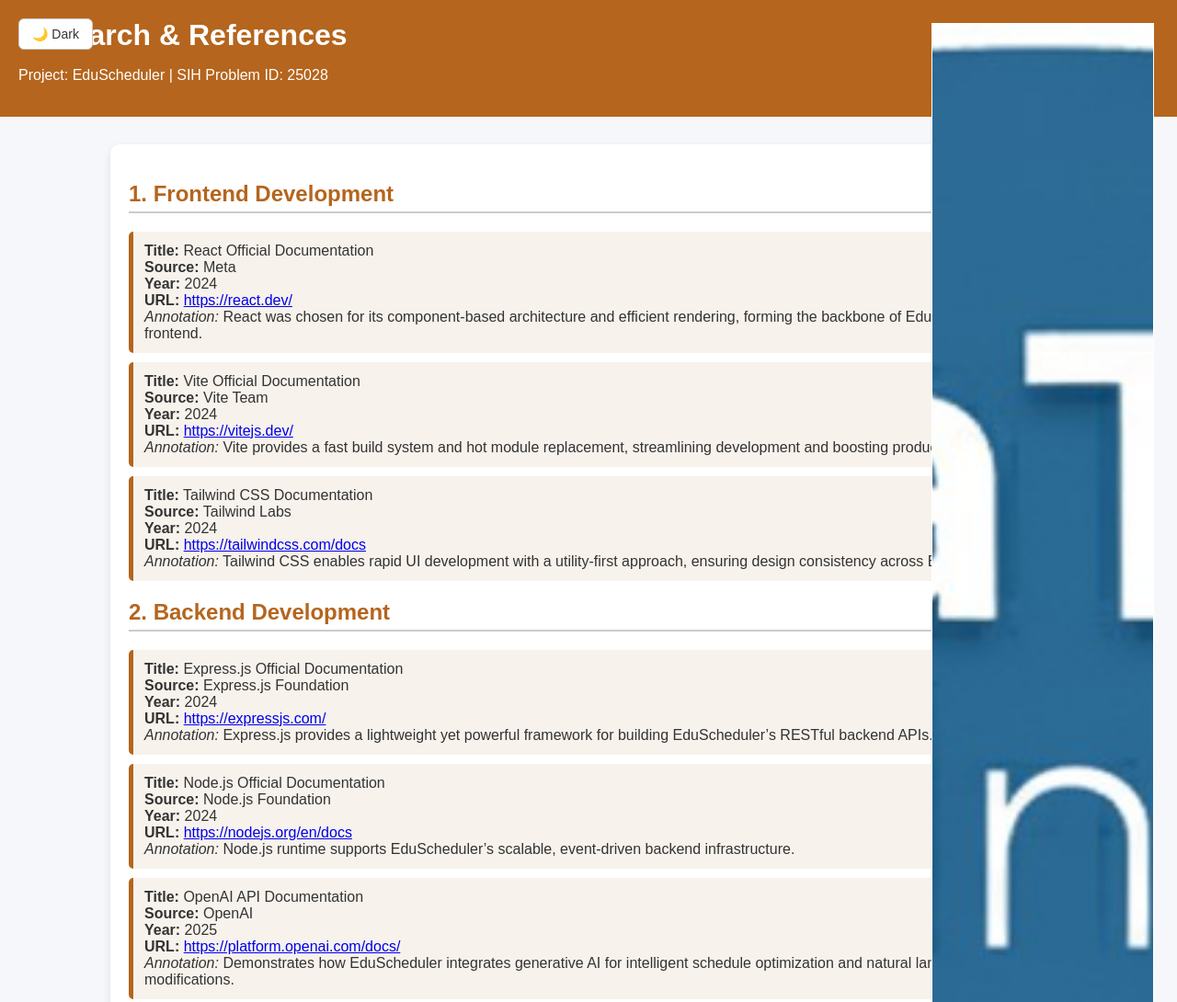
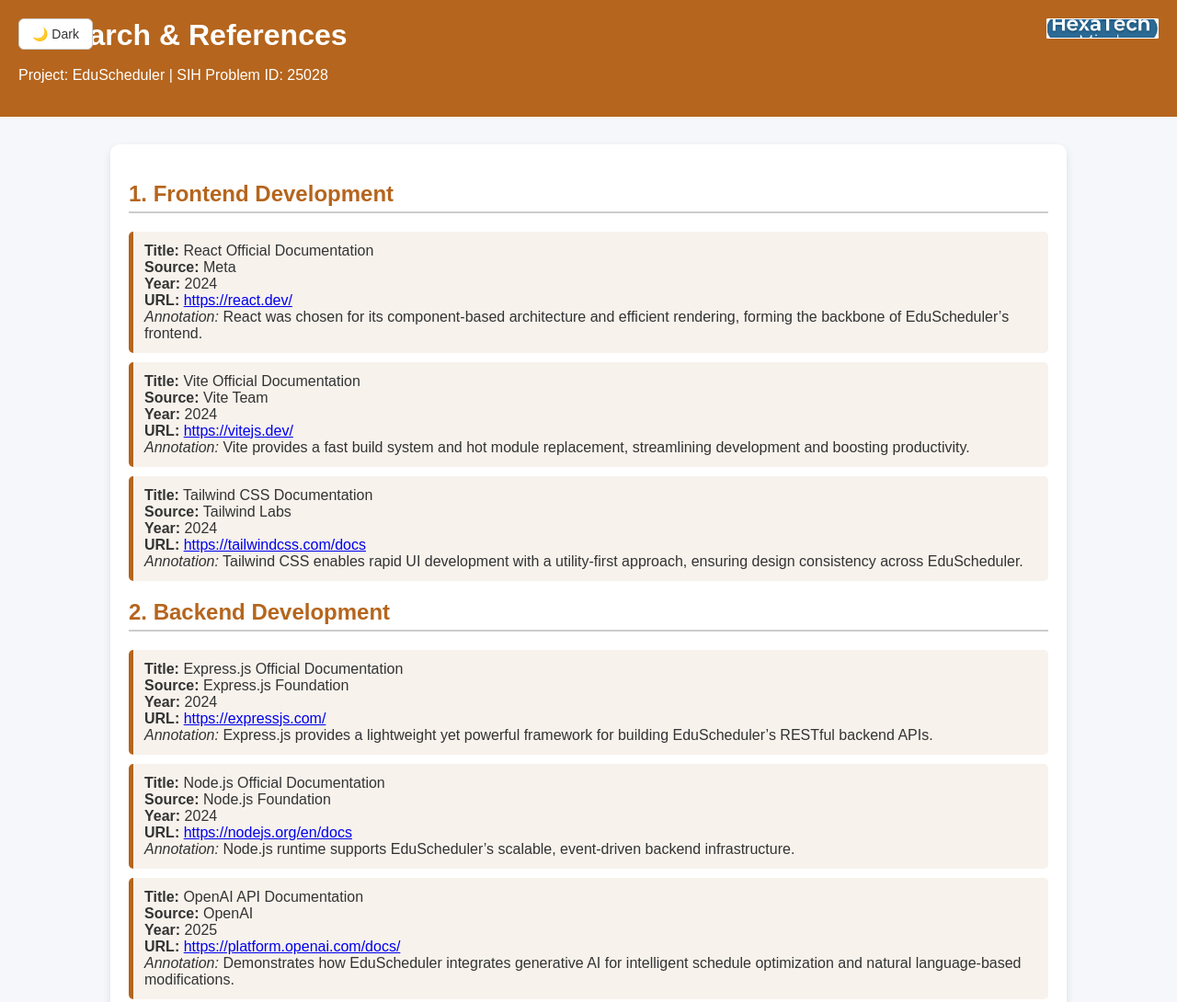
Before and after one commit to rajpratham1/Research-References-EDUSCHEDULER-, a plain HTML site: page index.html in a window 1280 px wide. Shown: the top 1090 px of the page at 92% size. Drawn offline with Linux system fonts and the light colour scheme.

Commit message:
Update index.html

```diff
--- a/index.html
+++ b/index.html
@@ -36,11 +36,11 @@
     }
     header .team-logo {
       position: absolute;
-      top: 25px;
-      right: 25px;
-      width: 240px;
-      height: 1200px;
-      border-radius: 0%;
+      top: 20px;
+      right: 20px;
+      width: 120px;
+      height: 20px;
+      border-radius: 2%;
       object-fit: cover;
       border: .5px solid white;
     }
```
